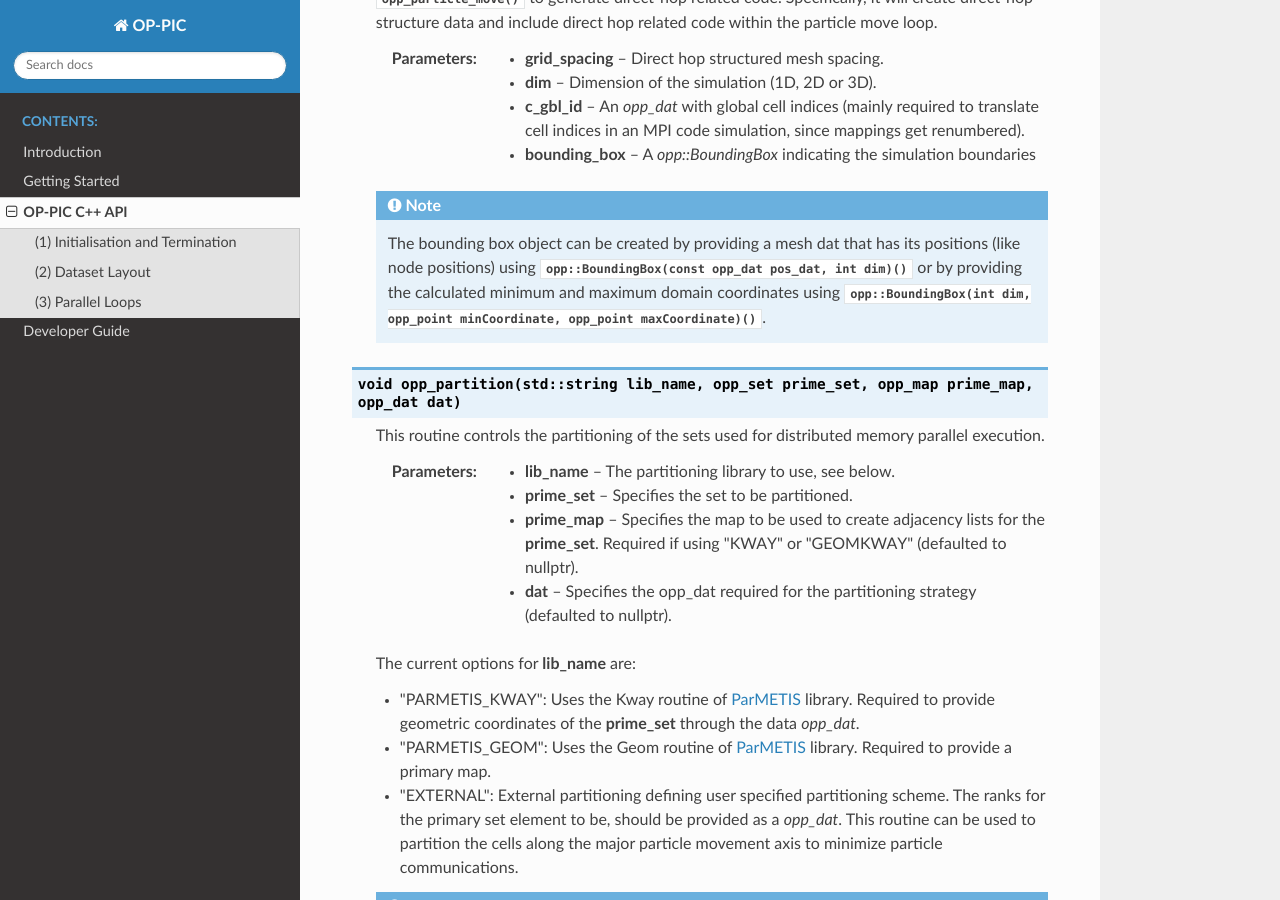
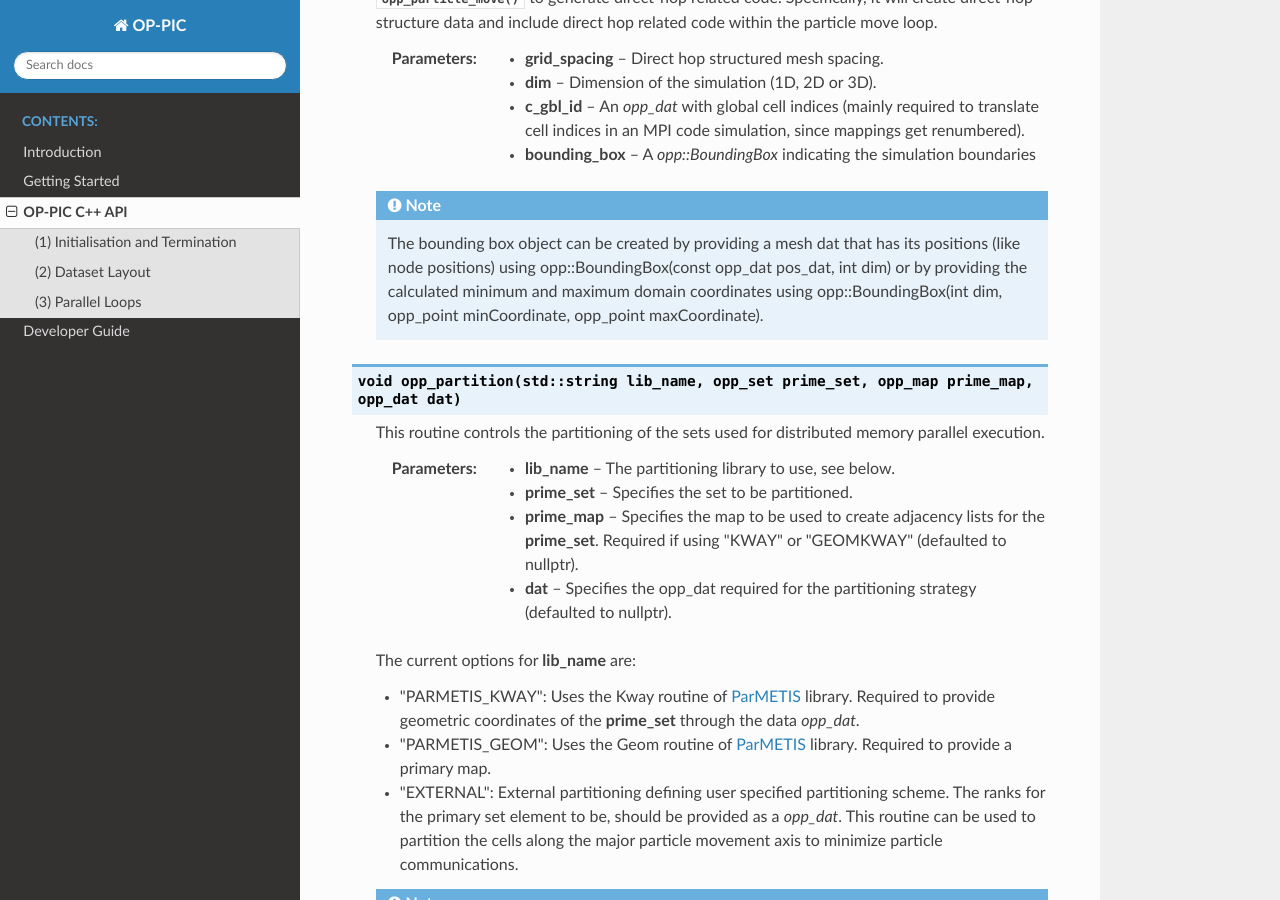
Before and after one commit to ZamanLantra/git_docs_test, a Sphinx documentation site: the page built from doc/api.rst, in a window 1280 px wide and 900 px high, scrolled down 2313 px. Built offline with Sphinx 7.4.7 and the Read the Docs theme 2.0.0, drawn with Linux system fonts in a browser that asks for light colours; pages that are not in the unit, such as notebooks, are missing from menus; part of the change alters nothing that is shown.

```diff
--- a/doc/api.rst
+++ b/doc/api.rst
@@ -92,7 +92,7 @@ OP-PIC C++ API
    :param bounding_box: A `opp::BoundingBox` indicating the simulation boundaries
 
    .. note::
-      The bounding box object can be created by providing a mesh dat that has its positions (like node positions) using :c:func:`opp::BoundingBox(const opp_dat pos_dat, int dim)` or by providing the calculated minimum and maximum domain coordinates using :c:func:`opp::BoundingBox(int dim, opp_point minCoordinate, opp_point maxCoordinate)`.
+      The bounding box object can be created by providing a mesh dat that has its positions (like node positions) using :c:expr:`opp::BoundingBox(const opp_dat pos_dat, int dim)` or by providing the calculated minimum and maximum domain coordinates using :c:expr:`opp::BoundingBox(int dim, opp_point minCoordinate, opp_point maxCoordinate)`.
 
 .. c:function:: void opp_partition(std::string lib_name, opp_set prime_set, opp_map prime_map, opp_dat dat)
 
```
